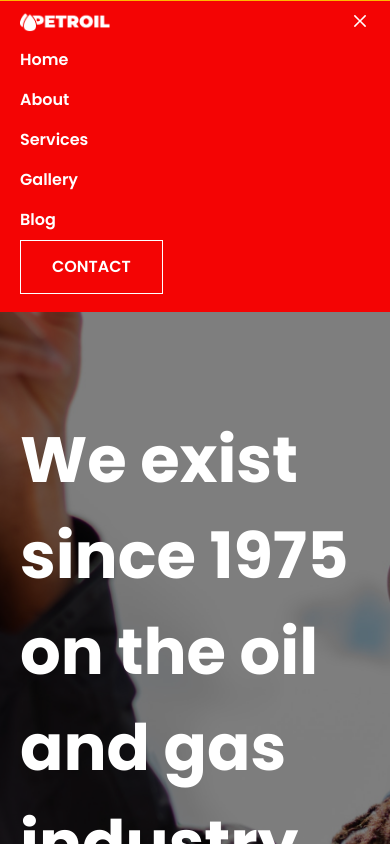
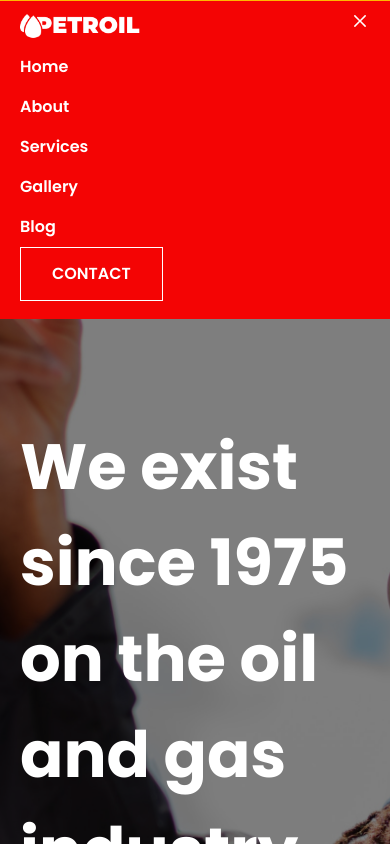
Before and after one commit to ArShadhinJr/petroil, a React (Vite) app: page / in a window 390 px wide. Both pictures are taken after a click on the element 360 px from the left and 25 px from the top of the page. Shown: the top 844 px of the page. Built offline with nearby package versions, Linux system fonts and the light colour scheme.

Commit message:
code: menu responsive

```diff
--- a/src/Components/Menu/Menu.jsx
+++ b/src/Components/Menu/Menu.jsx
@@ -23,7 +23,7 @@ const Menu = () => {
 
                   <p className={`font-bold xl:text-4xl md:text-2xl text-xl xl:hidden block text-white ${!toggle ? "order-1": "order-2"}`} onClick={() => setToggle( !toggle )}>{!toggle ? <FaBars /> : <RxCross2 />}</p>
                       <div className={`${!toggle ? "hidden" : "block "} xl:block min-w-[140px]`}>
-                        <img src={logo} className={`xl:max-w-[192px] md:max-w-[150px] sm:max-w-[120px] max-w-[90px]  ${!toggle ? "hidden" : "block"}`}/>
+                        <img src={logo} className={`xl:max-w-[192px] md:max-w-[150px] max-w-[120px]   ${!toggle ? "hidden" : "block"}`}/>
                         <ul className= {`text-[#fff] py-2 font-semibold xl:flex  gap-x-[47px] items-center justify-end `} >
                             <li className='hover:text-[#f1c3c9] py-2 '>
                                 Home
```
